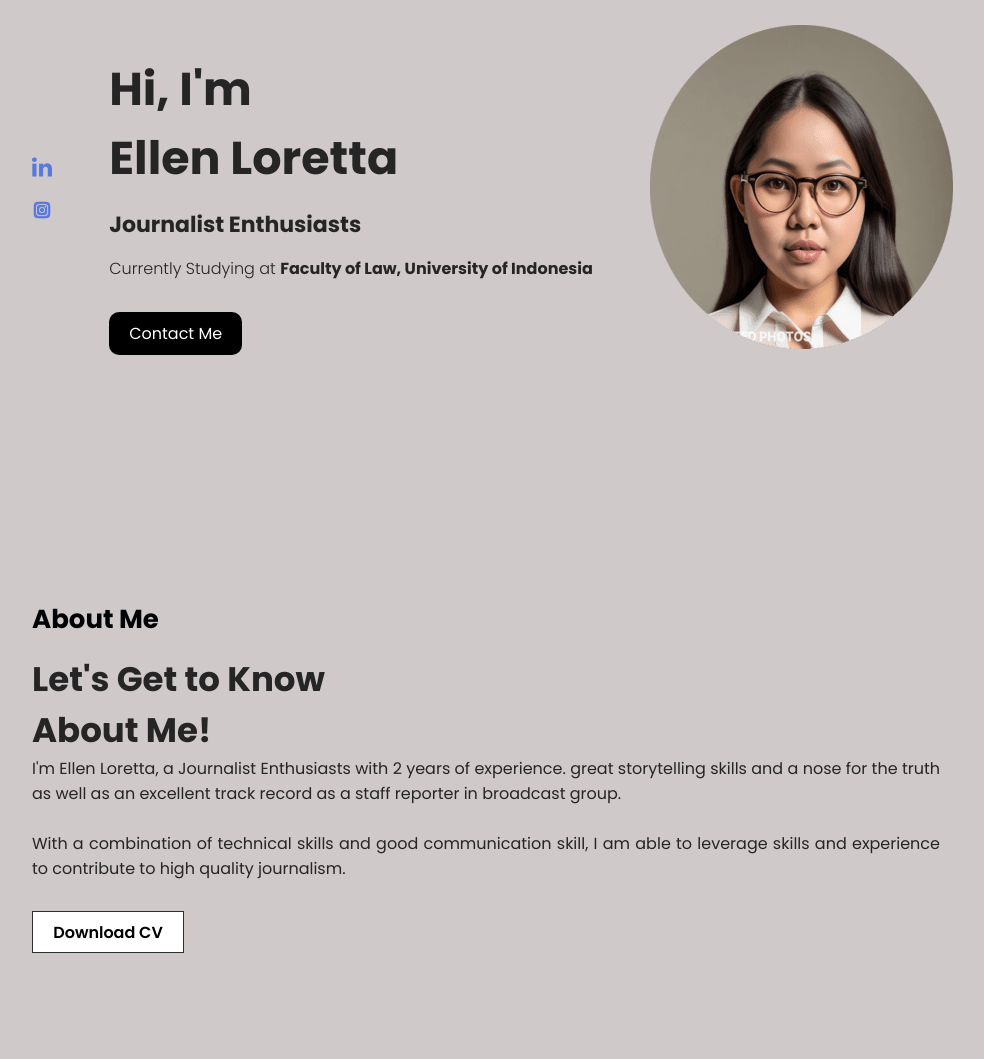
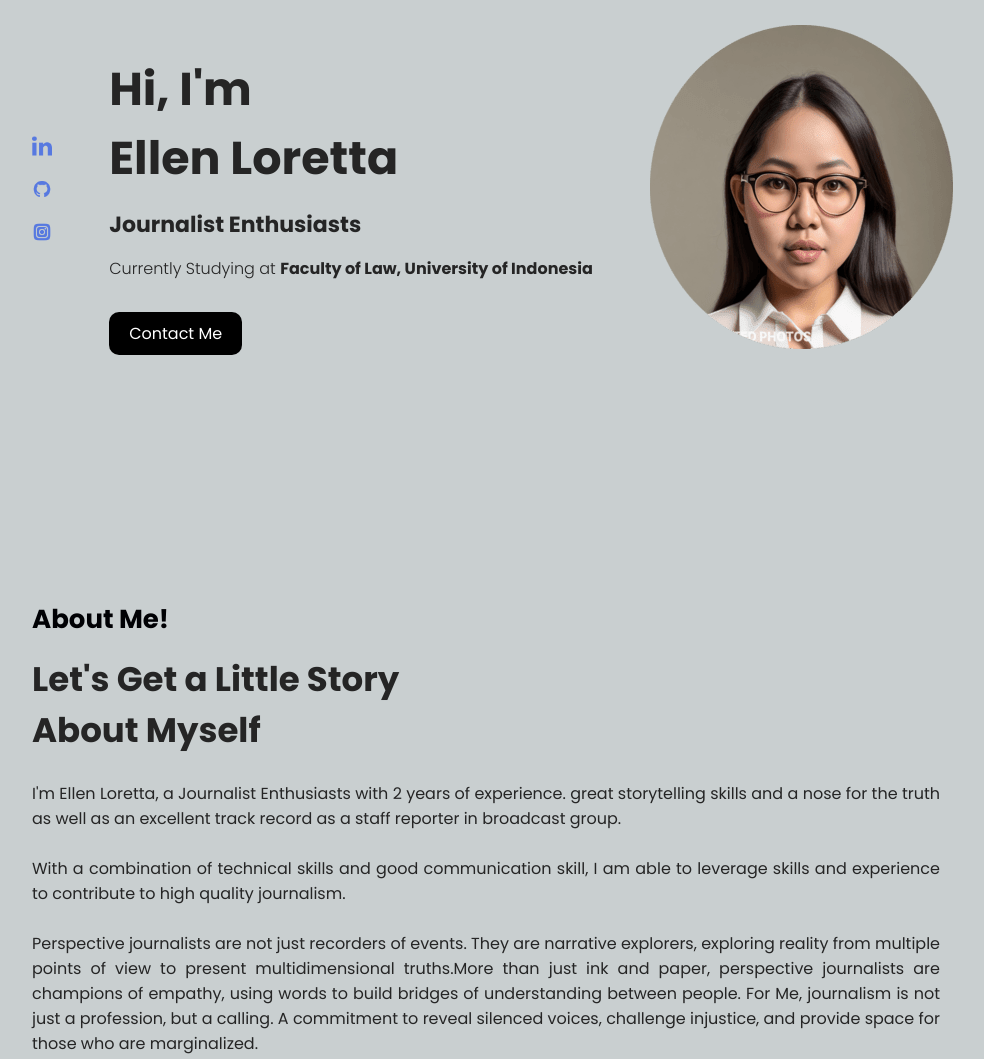
Before and after one commit to EllenLoretta/ellenloretta.github.io, a plain HTML site: page index.html in a window 1280 px wide. Shown: the part 200-1259 px from the top of the page, without its empty margins (124-1108 px from the left). Drawn offline with Linux system fonts and the light colour scheme.

Commit message:
first commit

```diff
--- a/assets/css/style.css
+++ b/assets/css/style.css
@@ -11,7 +11,7 @@
 }
 
 body {
-  background-color: #d0c9c9;
+  background-color: #c9cfd0;
 }
 
 
--- a/index.html
+++ b/index.html
@@ -33,8 +33,8 @@
                 <div class="social-media">
                     <a href="https://www.linkedin.com/in/ellen-loretta-8baa872b1/" target="_blank"><img
                             src="assets/images/icons/linkedin.png" alt="linkedin"></a>
-                    <!-- <a href="https:///github.com/adrianadhari" target="_blank"><img src="assets/images/icons/github.png" -->
-                            <!-- alt="github"></a> -->
+                    <a href="https:///github.com/EllenLoretta" target="_blank"><img src="assets/images/icons/github.png"
+                             alt="github"></a>
                     <a href="https://www.instagram.com/elle_nloretta?igsh=YzljYTk1ODg3Zg%3D%3D" target="_blank"><img
                             src="assets/images/icons/instagram.png" alt="instagram"></a>
                 </div>
@@ -54,11 +54,13 @@
             <!-- About -->
             <section class="section-about" id="about">
                 <div class="description">
-                    <h3>About Me</h3>
-                    <h1>Let's Get to Know<br>About Me!</h1>
+                    <h3>About Me!</h3>
+                    <h1>Let's Get a Little Story <br>About Myself</h1><br>
                     <p>I'm Ellen Loretta, a Journalist Enthusiasts with 2 years of experience. great storytelling skills and a nose for the truth as well as an excellent track record as a staff reporter in broadcast group.</p><br>
-                    <p>With a combination of technical skills and good communication skill, I am able to leverage skills and experience to contribute to high quality journalism. </p>
-                    <a href="https://sg.docworkspace.com/d/sICianOnTAdLz9K0G" target="_blank" class="btn-cv">Download CV</a>
+                    <p>With a combination of technical skills and good communication skill, I am able to leverage skills and experience to contribute to high quality journalism. </p><br>
+                    <p>Perspective journalists are not just recorders of events. They are narrative explorers, exploring reality from multiple points of view to present multidimensional truths.More than just ink and paper, perspective journalists are champions of empathy, using words to build bridges of understanding between people. For Me, journalism is not just a profession, but a calling. A commitment to reveal silenced voices, challenge injustice, and provide space for those who are marginalized.</p>
+
+                    <a href="https://sg.docworkspace.com/d/sIFuanOnTAZGF-K0G" target="_blank" class="btn-cv">Download CV</a>
                 </div>
                 <!-- <div class="skills">
                     <h2>My Skills</h2>
@@ -162,8 +164,8 @@
                         <p>You can also contact me through my social media below</p>
                         <a href="https://www.linkedin.com/in/ellen-loretta-8baa872b1/" target="_blank"><img
                                 src="assets/images/icons/linkedin.png" alt=""></a>
-                        <!-- <a href="https://github.com/adrianadhari" target="_blank"><img
-                                src="assets/images/icons/github.png" alt=""></a> -->
+                        <a href="https://github.com/EllenLoretta" target="_blank"><img
+                                src="assets/images/icons/github.png" alt=""></a>
                         <a href="https://www.instagram.com/elle_nloretta?igsh=YzljYTk1ODg3Zg%3D%3D" target="_blank"><img
                                 src="assets/images/icons/instagram.png" alt=""></a>
                     </div>
@@ -190,8 +192,8 @@
         <div class="social-networks">
             <a href="https://www.linkedin.com/in/ellen-loretta-8baa872b1/"><img src="assets/images/icons/ic_linkedin_white.png"
                     alt="linkedin"></a>
-            <!-- <a href="https://github.com/adrianadhari"><img src="assets/images/icons/ic_github_white.png"
-                    alt="github"></a> -->
+            <a href="https://github.com/EllenLoretta"><img src="assets/images/icons/ic_github_white.png"
+                    alt="github"></a>
             <a href="https://www.instagram.com/elle_nloretta?igsh=YzljYTk1ODg3Zg%3D%3D"><img src="assets/images/icons/ic_instagram_white.png"
                     alt="instagram"></a>
         </div>
```
